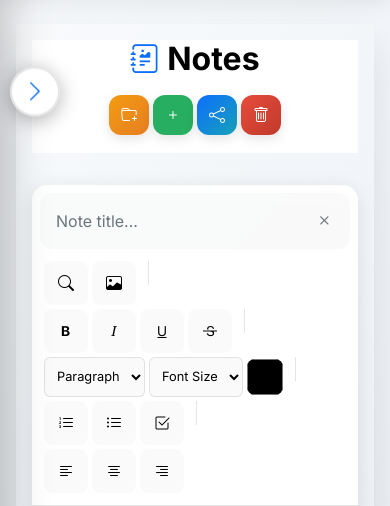
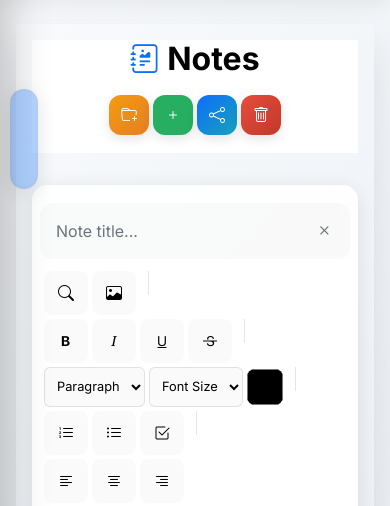
Before and after one commit to francisnguyenanh/eikitomobe, a Flask app: page /ever_note in a window 390 px wide. Shown: the part 66-572 px from the top of the page. Run offline with Flask 3, Linux system fonts and the light colour scheme; the visitor is signed in with stand-in values (Sample User, id 1); data comes from the database, SQL or seed files in the repository; data that the repository does not hold is empty; some libraries are stand-ins or nearby versions.

Commit message:
Enhance sidebar toggle for mobile with improved styling, positioning, and animations

```diff
--- a/templates/Memo/ever_note.html
+++ b/templates/Memo/ever_note.html
@@ -1231,7 +1231,7 @@
     }
 
     .sidebar-toggle {
-        background: rgba(255,255,255,0.95);
+        background: var(--primary-color);
         border: 2px solid rgba(0,0,0,0.1);
         color: var(--primary-color);
         font-size: 1.4rem;
@@ -1724,6 +1724,82 @@
     }
 }
 
+@media (max-width: 768px) {
+    /* Di chuyển toggle button lên cao hơn và làm dẹp */
+    .mobile-toggle-container {
+        position: fixed;
+        top: 20px; /* Giảm từ 80px xuống 20px */
+        left: 10px;
+        transform: none; /* Bỏ translateY để không ảnh hưởng vị trí */
+        z-index: 1100;
+        transition: all 0.3s cubic-bezier(0.25, 0.8, 0.25, 1);
+    }
+
+    .mobile-toggle-container.sidebar-open {
+        left: calc(320px + 10px);
+    }
+
+    .sidebar-toggle {
+        background: var(--primary-color);
+        border: 2px solid rgba(0,0,0,0.1);
+        color: var(--primary-color);
+        font-size: 1.2rem; /* Giảm từ 1.4rem */
+        cursor: pointer;
+        padding: 0.5rem 0.75rem; /* Thay đổi padding để tạo hình dẹp */
+        border-radius: 25px; /* Thay đổi từ 50% thành border-radius oval */
+        box-shadow: 0 4px 20px rgba(0,0,0,0.3);
+        backdrop-filter: blur(10px);
+        width: auto; /* Thay đổi từ fixed width */
+        min-width: 20px; /* Đảm bảo không quá nhỏ */
+        height: 35px; /* Giảm chiều cao từ 50px */
+        display: flex;
+        align-items: center;
+        justify-content: center;
+        transition: all 0.3s cubic-bezier(0.25, 0.8, 0.25, 1);
+    }
+
+    .sidebar-toggle:hover {
+        background: rgba(var(--primary-color-rgb, 52, 152, 219), 0.1);
+        color: var(--primary-color);
+        transform: scale(1.05);
+        box-shadow: 0 6px 25px rgba(0,0,0,0.4);
+    }
+
+    .mobile-toggle-container.sidebar-open .sidebar-toggle i {
+        transform: rotate(180deg);
+    }
+
+    /* Đảm bảo editor không bị che */
+    .note-editor-wrapper {
+        padding-top: 10px; /* Thêm padding nhỏ ở top */
+    }
+
+    /* Tùy chọn: Làm toggle button trong suốt hơn khi không hover */
+    .mobile-toggle-container .sidebar-toggle {
+        opacity: 0.3;
+    }
+
+    .mobile-toggle-container .sidebar-toggle:hover {
+        opacity: 1;
+    }
+
+    /* Responsive cho màn hình rất nhỏ */
+    @media (max-width: 480px) {
+        .sidebar-toggle {
+            width: 20px;
+            height: 100px;
+        }
+    }
+}
+
+/* Thêm animation mượt mà hơn */
+.mobile-toggle-container {
+    will-change: transform;
+}
+
+.sidebar-toggle {
+    will-change: transform, box-shadow;
+}
 
 
 </style>
```
